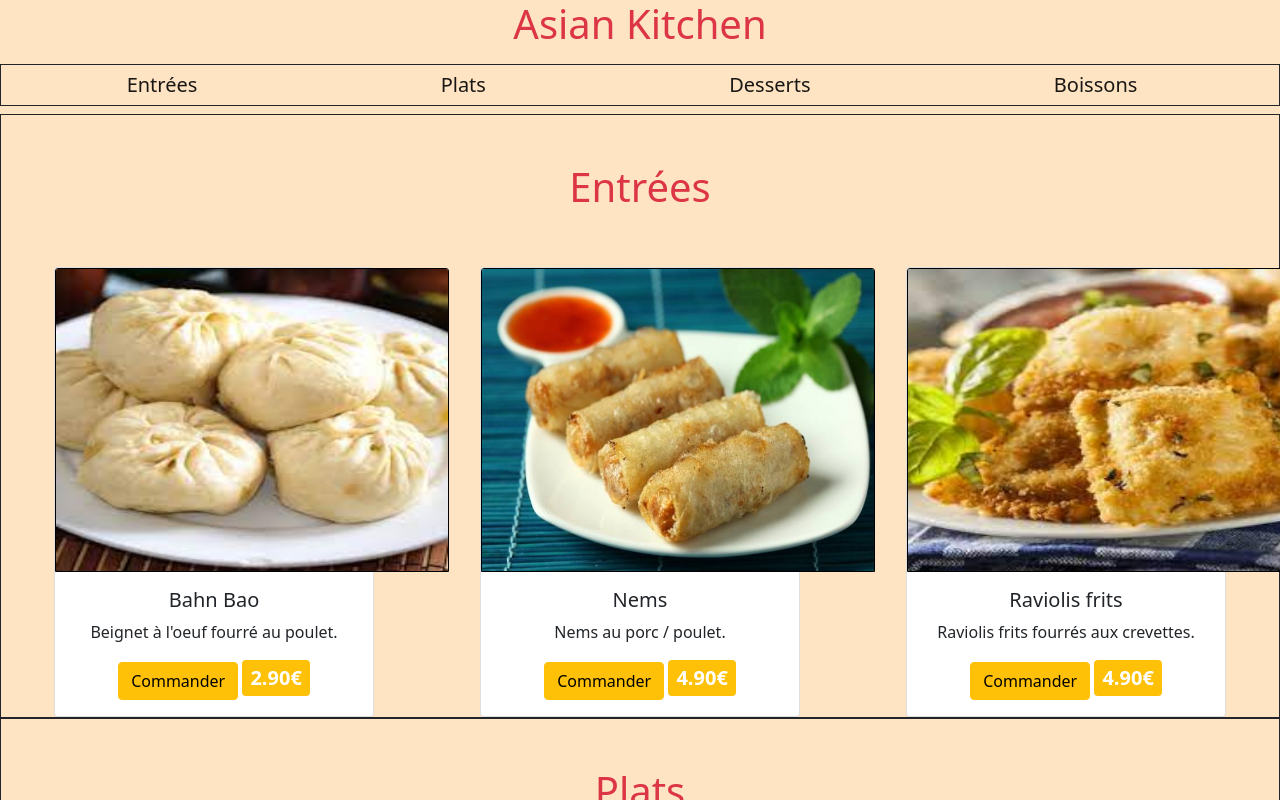
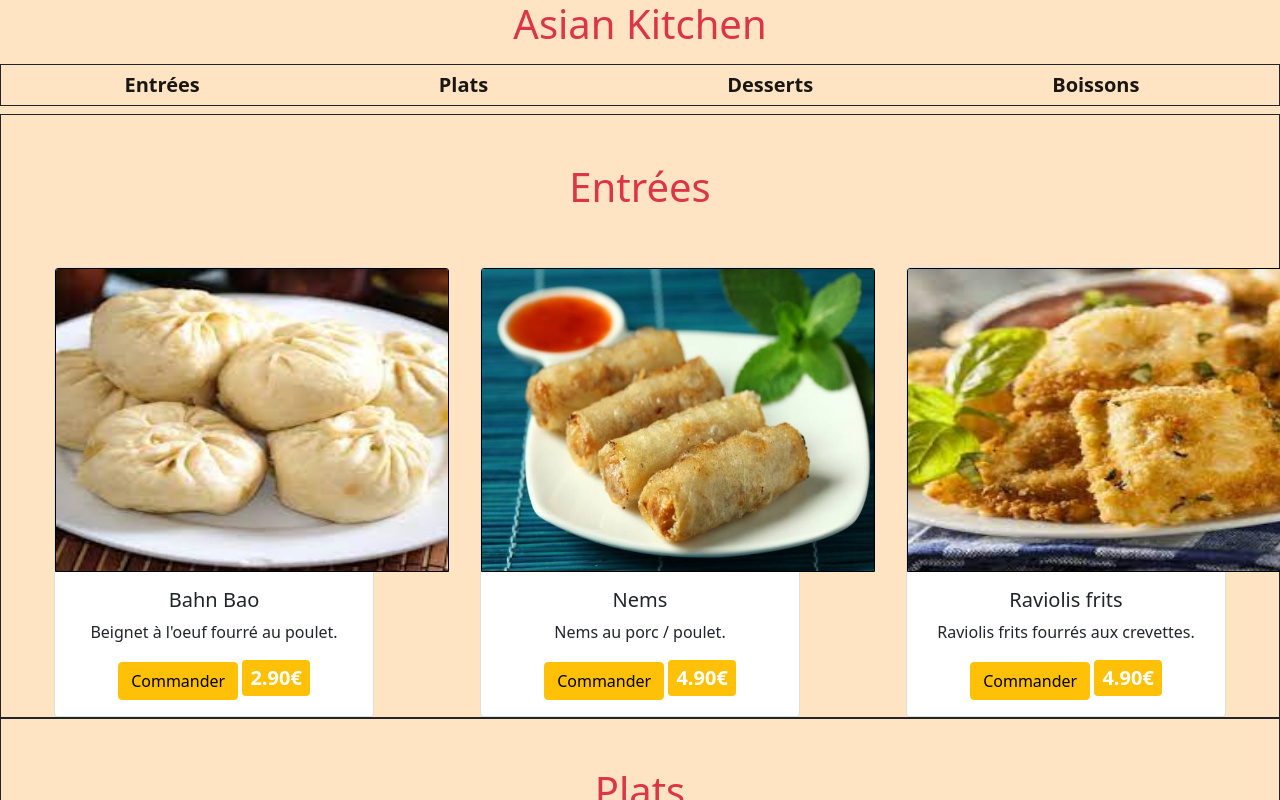
Before and after one commit to Alxlct/CarteRestau, a plain HTML site: page index.html in a window 1280 px wide. Shown: the top 800 px of the page. Drawn offline with nearby package versions, Linux system fonts and the light colour scheme.

Commit message:
ajout bold

```diff
--- a/index.html
+++ b/index.html
@@ -24,10 +24,10 @@
                 <span class="navbar-toggler-icon"></span>
             </button>
             <div class="collapse navbar-collapse justify-content-around" id="navbarSupportedContent">
-                <a class="navbar-brand text-center" href="#entrées">Entrées</a>
-                <a class="navbar-brand text-center" href="#plats">Plats</a>
-                <a class="navbar-brand" href="#desserts">Desserts</a>
-                <a class="navbar-brand text-center" href="#boissons">Boissons</a>
+                <a class="navbar-brand text-center fw-bold" href="#entrées">Entrées</a>
+                <a class="navbar-brand text-center fw-bold" href="#plats">Plats</a>
+                <a class="navbar-brand text-center fw-bold" href="#desserts">Desserts</a>
+                <a class="navbar-brand text-center fw-bold" href="#boissons">Boissons</a>
             </div>
         </div>
     </nav>
```
